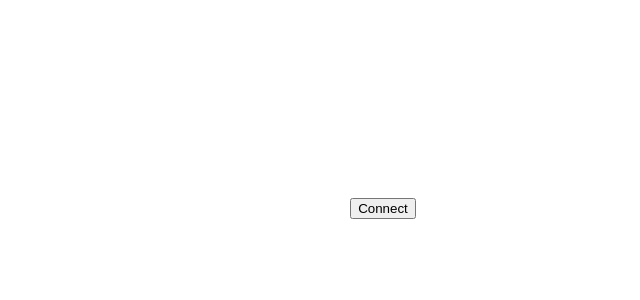
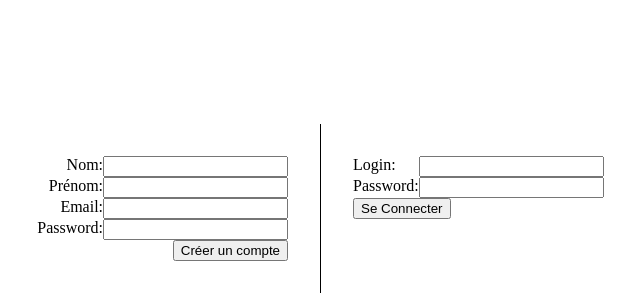
Before and after one commit to Mitchnsun/crm-adspl, a Next.js app: page /login in a window 1280 px wide. Shown: the part 200-500 px from the top of the page, without its empty margins (257-897 px from the left). Built offline with nearby package versions, Linux system fonts and the light colour scheme.

Commit message:
Add tests for Session + add createAccount

```diff
--- a/domains/Agents.js
+++ b/domains/Agents.js
@@ -6,10 +6,13 @@ export default function createAgents(drivers) {
 
   return {
     fetch() {
-      dbAgents
+      return dbAgents
         .getAll()
         .then(r => r.map(createAgent))
-        .then(a => agents.replace(a));
+        .then(a => {
+          agents.replace(a);
+          return a;
+        });
     },
     getObservable() {
       return agents;
--- a/domains/Session.js
+++ b/domains/Session.js
@@ -33,6 +33,15 @@ export default function createSession(drivers) {
     getCurrentUser: () => state.user,
     login: drivers.auth.login,
     logout: drivers.auth.logout,
+    createAccount: params => {
+      const requiredValues = ['firstname', 'lastname', 'email', 'password'];
+      const errors = requiredValues.map(v => (params[v] ? null : v)).filter(Boolean);
+
+      if (errors.length > 0) {
+        return Promise.reject(new Error(`Missing required value! [${errors.join(',')}]`));
+      }
+      return drivers.auth.createAccount({ ...params, isActive: false });
+    },
     listen: listeners.subscribe,
     unsub,
   };
--- a/drivers/auth-test.js
+++ b/drivers/auth-test.js
@@ -1,19 +1,45 @@
 import createListener from './listeners-test';
+import createDb from './db-test';
 
 export default function createDriver() {
   const listeners = createListener();
+
+  const db = createDb();
+  const dbAgents = db('agents');
+
   return {
-    login() {
-      console.log('login');
-      listeners.notify({
-        uid: '1234567',
-        role: 'admin',
-      });
+    login(login, password) {
+      let user = null;
+
+      if (login === 'agent' && password === 'coulson') {
+        user = {
+          uid: '1234',
+          role: 'agent',
+        };
+      }
+
+      if (login === 'jar' && password === 'vis') {
+        user = {
+          uid: '1234',
+          role: 'admin',
+        };
+      }
+
+      if (!user) {
+        return Promise.reject(new Error('User not found'));
+      }
+
+      listeners.notify(user);
+      return Promise.resolve(user);
     },
 
     logout() {
-      console.log('logout');
       listeners.notify(null);
+      return Promise.resolve();
+    },
+
+    createAccount(params) {
+      return dbAgents.add({ id: dbAgents.generateId(), ...params });
     },
 
     listen: listeners.subscribe,
--- a/drivers/db-mocked.js
+++ b/drivers/db-mocked.js
@@ -1,6 +1,7 @@
 import createDb from './db-test';
 
 export default function createDbMocked() {
+  console.log('createDbMocked');
   const db = createDb();
   const dbTickets = db('tickets', '1234567');
 
@@ -12,9 +13,16 @@ export default function createDbMocked() {
 
   const dbAgents = db('agents');
   [
-    { id: 1, firstname: 'Nick', lastname: 'Fury' },
-    { id: 2, firstname: 'Tony', lastname: 'Stark' },
-    { id: 3, firstname: 'Peter', lastname: 'Parker' },
+    { id: 1, firstname: 'Nick', lastname: 'Fury', email: 'nick.fury@yopmail.com', password: 'toto', isActive: true },
+    { id: 2, firstname: 'Tony', lastname: 'Stark', email: 'tony.stark@yopmail.com', password: 'toto', isActive: true },
+    {
+      id: 3,
+      firstname: 'Peter',
+      lastname: 'Parker',
+      email: 'peter.parker@yopmail.com',
+      password: 'toto',
+      isActive: false,
+    },
   ].forEach(dbAgents.add);
 
   return db;
--- /dev/null
+++ b/drivers/router-test.js
@@ -0,0 +1,6 @@
+export default function createDriver() {
+  return {
+    onConnect: () => {},
+    onDisconnect: () => {},
+  };
+}
--- a/package.json
+++ b/package.json
@@ -40,15 +40,20 @@
     "react-dom": "^16.8.6"
   },
   "devDependencies": {
+    "@babel/core": "^7.5.5",
+    "@babel/preset-env": "^7.5.5",
+    "babel-jest": "^24.8.0",
     "eslint": "^6.0.1",
     "eslint-config-prettier": "^6.0.0",
     "eslint-config-standard": "^12.0.0",
     "eslint-plugin-import": "^2.18.0",
+    "eslint-plugin-jest": "^22.14.0",
     "eslint-plugin-node": "^9.1.0",
     "eslint-plugin-promise": "^4.2.1",
     "eslint-plugin-react": "^7.14.2",
     "eslint-plugin-standard": "^4.0.0",
     "husky": "^3.0.0",
+    "jest": "^24.8.0",
     "prettier": "1.18.2",
     "pretty-quick": "^1.11.1"
   }
--- a/pages/login.js
+++ b/pages/login.js
@@ -1,17 +1,144 @@
-import { useContext } from 'react';
+import { useContext, useState } from 'react';
 import SessionContext from '../utils/SessionContext';
+
+function SignIn({ signIn }) {
+  const [login, setLogin] = useState('');
+  const [password, setPassword] = useState('');
+  const [error, setError] = useState('');
+  return (
+    <div className="item">
+      <div className="line">
+        Login: <input type="text" name="login" value={login} onChange={e => setLogin(e.target.value)} />
+      </div>
+      <div className="line">
+        Password: <input type="password" name="password" value={password} onChange={e => setPassword(e.target.value)} />
+      </div>
+      <button
+        onClick={() => {
+          signIn(login, password).catch(err => setError(err.message));
+        }}
+      >
+        Se Connecter
+      </button>
+      {error && <p className="error">{error}</p>}
+    </div>
+  );
+}
+
+function CreateAccount({ createAccount }) {
+  const [lastname, setLastname] = useState('');
+  const [firstname, setFirstname] = useState('');
+  const [email, setEmail] = useState('');
+  const [password, setPassword] = useState('');
+
+  const [success, setSuccess] = useState('');
+  const [error, setError] = useState('');
+  return (
+    <div className="item account">
+      <div className="line">
+        Nom:{' '}
+        <input
+          type="text"
+          name="lastname"
+          value={lastname}
+          onChange={e => setLastname(e.target.value)}
+          autoComplete="off"
+        />
+      </div>
+      <div className="line">
+        Prénom:{' '}
+        <input
+          type="text"
+          name="firstname"
+          value={firstname}
+          onChange={e => setFirstname(e.target.value)}
+          autoComplete="off"
+        />
+      </div>
+      <div className="line">
+        Email:{' '}
+        <input type="email" name="email" value={email} onChange={e => setEmail(e.target.value)} autoComplete="off" />
+      </div>
+      <div className="line">
+        Password:{' '}
+        <input
+          type="password"
+          name="password"
+          value={password}
+          onChange={e => setPassword(e.target.value)}
+          autoComplete="off"
+        />
+      </div>
+      <button
+        onClick={() => {
+          if (!firstname && !lastname && !email && !password) return;
+          createAccount({ firstname, lastname, email, password })
+            .then(() => {
+              setSuccess('Le compte à bien été créé. Vérifiez vos emails pour terminé la création de compte.');
+              setFirstname('');
+              setLastname('');
+              setEmail('');
+              setPassword('');
+              setError('');
+            })
+            .catch(err => {
+              setSuccess('');
+              setError(err.message);
+            });
+        }}
+      >
+        Créer un compte
+      </button>
+
+      {success && <p className="success">{success}</p>}
+      {error && <p className="error">{error}</p>}
+    </div>
+  );
+}
 
 export default function LoginPage() {
   const session = useContext(SessionContext);
   return (
-    <div style={{ display: 'flex', justifyContent: 'center', alignItems: 'center', height: '100%' }}>
-      <button onClick={session.login}>Connect</button>
+    <div style={{ display: 'flex', justifyContent: 'flex-end', alignItems: 'center', height: '100%' }}>
+      <div className="container">
+        <CreateAccount createAccount={session.createAccount} />
+        <SignIn signIn={session.login} />
+      </div>
+
       <style global jsx>{`
         html,
         body,
         #__next {
           height: 100%;
         }
+
+        .line {
+          display: flex;
+          justify-content: space-between;
+        }
+        .container .item:first-child {
+          border-right: solid 1px;
+        }
+        .item {
+          padding: 2em;
+        }
+        .container {
+          display: flex;
+          margin-right: 30%;
+        }
+        .error {
+          font-weight: bold;
+          color: red;
+        }
+        .success {
+          font-weight: bold;
+          color: green;
+        }
+        .account {
+          display: flex;
+          flex-direction: column;
+          align-items: flex-end;
+        }
       `}</style>
     </div>
   );
```
Also changed, not shown: specs/defer.js (added, +10 -0 lines), specs/drivers.js (added, +13 -0 lines), .babelrc (added), .eslintrc.json, 2 other files (tests, documents, lock files or other folders).
